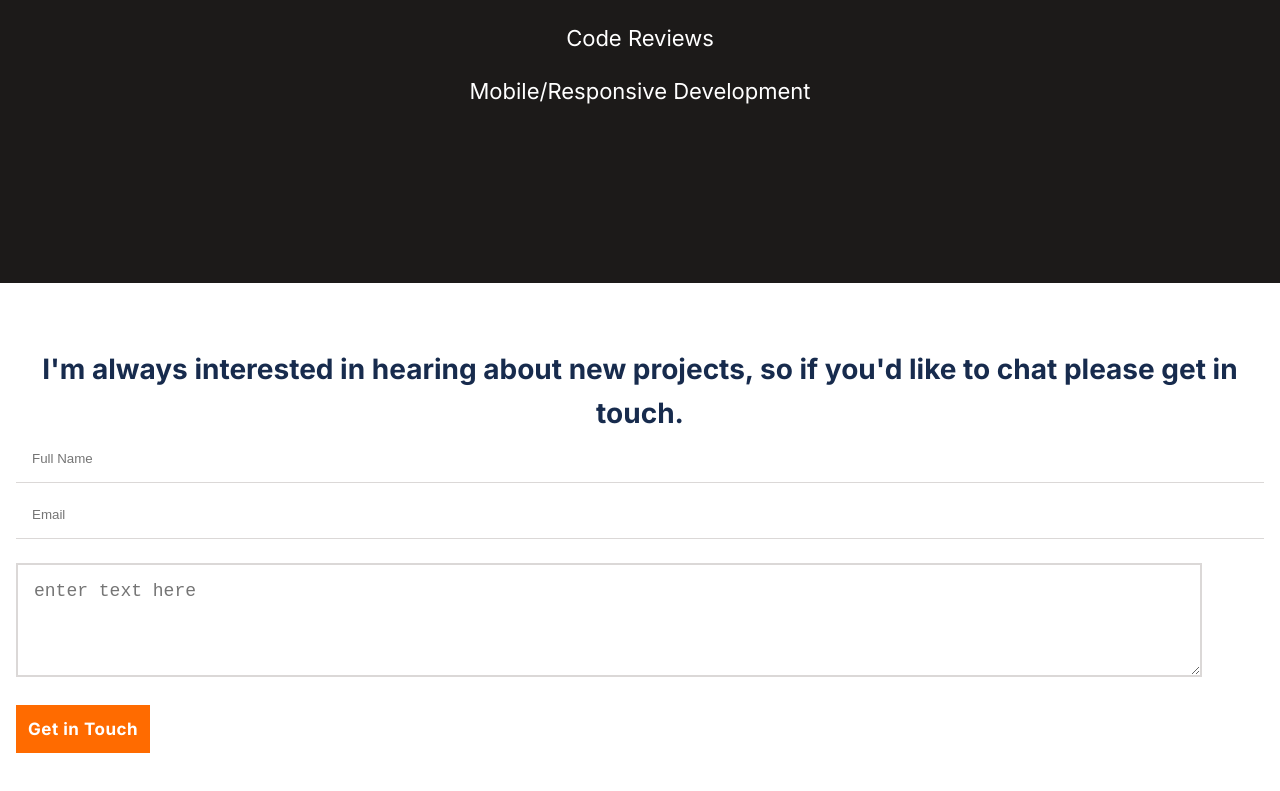
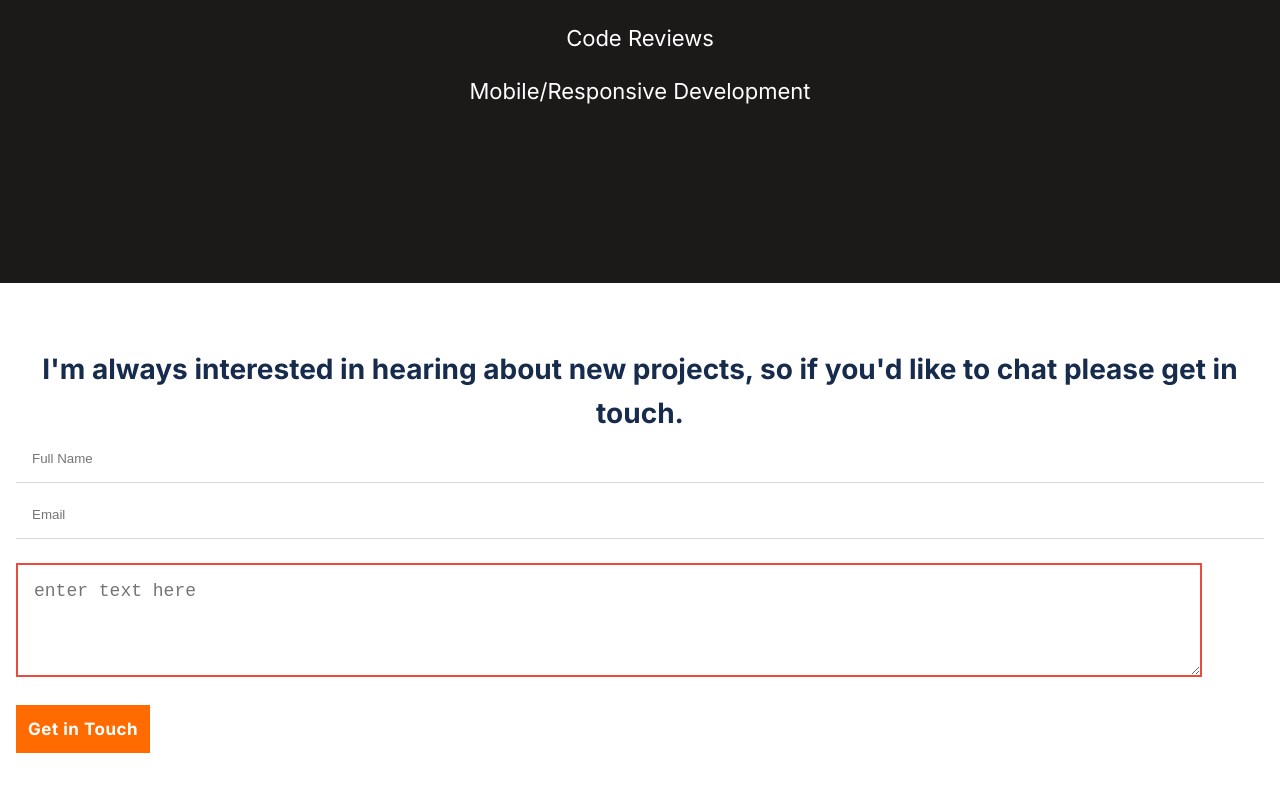
Before and after one commit to VICTOR-CHUKWU/Contact-form, a plain HTML site: page index.html in a window 1280 px wide. Shown: the part 6424-7215 px from the top of the page. Drawn offline with Linux system fonts and the light colour scheme.

Commit message:
Fixed linters

```diff
--- a/css/main.css
+++ b/css/main.css
@@ -347,7 +347,7 @@ input {
   margin-bottom: 0.5rem;
 }
 
-textarea {
+.textarea {
   border-color: #e74c3c;
 }
 
@@ -358,6 +358,7 @@ textarea {
   height: 114px;
   padding: 1rem;
   margin-bottom: 1.5rem;
+  border-color: #e74c3c;
   margin-left: auto;
   margin-right: auto;
   margin-top: 1rem;
```
